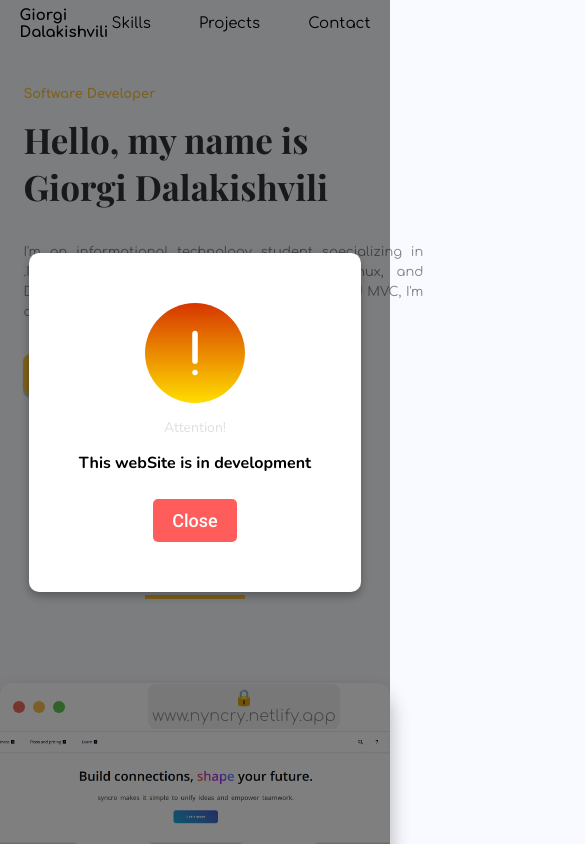
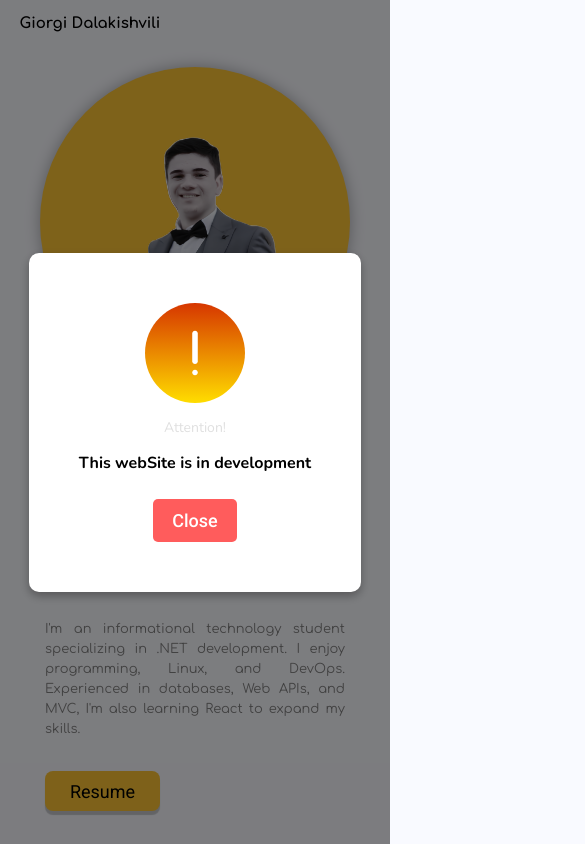
Before and after one commit to Dalaqa25/portfolio_reactJS, a React (Vite) app in the folder front/: page / in a window 390 px wide. Shown: the top 844 px of the page, 585 px wide, since content can reach past the window. Built offline with nearby package versions, Linux system fonts and the light colour scheme; a web font is replaced by a local one.

Commit message:
reponsive done

```diff
--- a/front/assets/body.css
+++ b/front/assets/body.css
@@ -137,3 +137,17 @@ h1 {
         font-size: 35px;
     }
 }
+
+@media (max-width: 744px) {
+    .body {
+        flex-direction: column-reverse;
+        margin-top: 5%;
+    }
+    .bubble {
+        width: 310px;
+        height: 310px;
+    }
+    .content {
+        min-width: 300px;
+    }
+}
--- a/front/assets/form.css
+++ b/front/assets/form.css
@@ -32,6 +32,7 @@ form {
     display: flex;
     flex-direction: column;
     gap: 24px;
+    padding: 10px;
 }
 
 input,textarea {
@@ -84,3 +85,36 @@ button {
     width: 48px;
     cursor: pointer;
 }
+
+@media (max-width: 768px) {
+    .form-container {
+        margin-top: 50px;
+    }
+
+    form {
+        width: 100%;
+    }
+
+    input, textarea {
+        max-width: 100%;
+        min-width: 100%;
+    }
+}
+@media (max-width: 480px) {
+    h2 {
+        font-size: 30px;
+    }
+
+    .form-container {
+        margin-top: 20px;
+    }
+
+    form {
+        width: 100%;
+    }
+
+    input, textarea {
+        max-width: 100%;
+        min-width: 100%;
+    }
+}
--- a/front/assets/header.css
+++ b/front/assets/header.css
@@ -37,3 +37,19 @@ a:hover {
         padding: 1% 5%;
     }
 }
+
+@media (max-width: 600px) {
+    ul {
+        display: flex;
+        gap: 10px;
+        font-weight: normal;
+    }
+    nav {
+        display: none;
+    }
+    .menu img {
+        width: 40px;
+        transition: opacity 0.3s ease, transform 0.3s ease;
+    }
+
+}
--- a/front/assets/project.css
+++ b/front/assets/project.css
@@ -112,3 +112,34 @@ h2 {
         max-width: 650px;
     }
 }
+
+@media (max-width: 750px) {
+    .projects {
+        max-width: 570px;
+    }
+}
+
+@media (max-width: 590px) {
+    .projects {
+        max-width: 450px;
+    }
+    .search-bar {
+        padding: 4px;
+        border-radius: 8px;
+        text-align: center;
+        font-family: "Comfortaa", serif;
+        color: #8a8a8a;
+        font-weight: lighter;
+        margin-left: 15%;
+        margin-right: 15%;
+    }
+}
+
+@media (max-width: 420px) {
+    .projects {
+        max-width: 350px;
+    }
+    .projects-container {
+        margin-bottom: 1vh;
+    }
+}
--- a/front/assets/skills.css
+++ b/front/assets/skills.css
@@ -6,7 +6,6 @@
 }
 
 .skills-wrapper {
-    width: 40%;
     display: grid;
     grid-template-columns: repeat(3, 1fr);
     gap: 20px;
@@ -23,9 +22,17 @@
     border-radius: 10px;
     box-shadow: 0px 0px 10px rgba(0, 0, 0, 0.1);
     margin: auto;
+    transition: all 0.3s ease;
 }
 
 .Skill-img-container img {
     width: 70px;
     height: 70px;
 }
+
+@media (max-width: 768px) {
+    .Skill-img-container {
+        width: 100px;
+        padding: 20px 0px;
+    }
+}
--- a/front/components/header.jsx
+++ b/front/components/header.jsx
@@ -1,6 +1,7 @@
 import '../assets/header.css';
 
 export default function Header() {
+
     return (
         <header>
             <p>Giorgi Dalakishvili</p>
@@ -12,5 +13,5 @@ export default function Header() {
                 </ul>
             </nav>
         </header>
-    )
+    );
 }
--- a/front/components/projects.jsx
+++ b/front/components/projects.jsx
@@ -14,7 +14,7 @@ export default function Projects(props) {
                         </div>
 
                         <div className='search-bar'>
-                            <p>🔒 {props.title}</p>
+                            <p> {props.title}</p>
                         </div>
                     </div>
 
```
